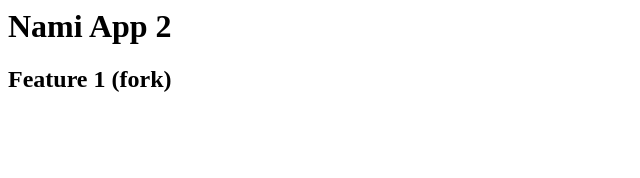
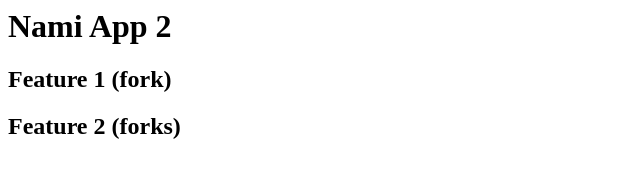
Before and after one commit to fishmankaratedo/nami-app2, a plain HTML site: page index.html in a window 1280 px wide. Shown: the whole page, without its empty margins (0-640 px from the left). Drawn offline with Linux system fonts and the light colour scheme.

Commit message:
Added feature 2 update

```diff
--- a/index.html
+++ b/index.html
@@ -8,5 +8,9 @@
         <module feature1>
             <h2>Feature 1 (fork)</h2>
         </module>
+
+        <module feature2>
+            <h2>Feature 2 (forks)</h2>
+        </module>
     </body>
 </html>
```
